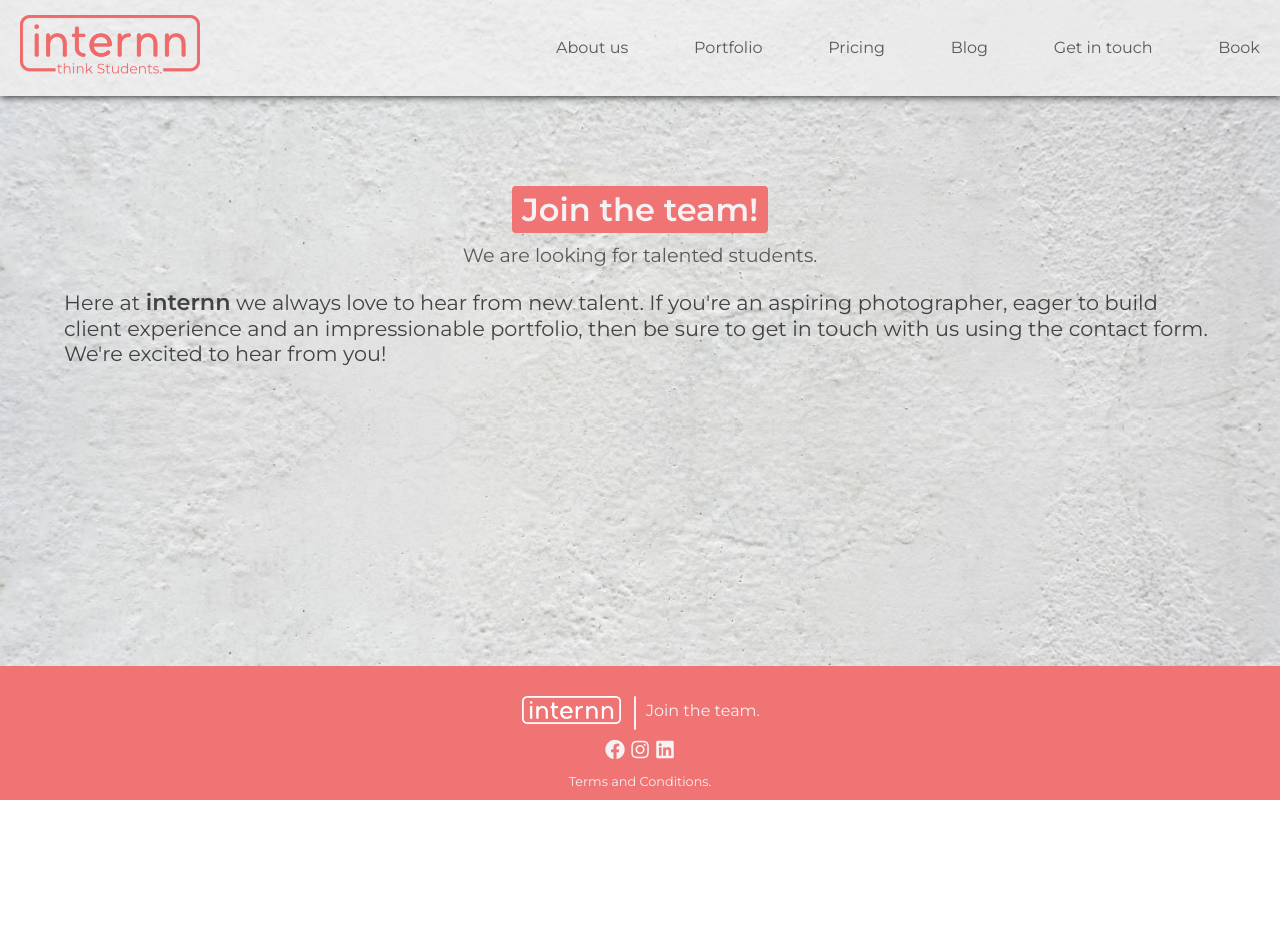
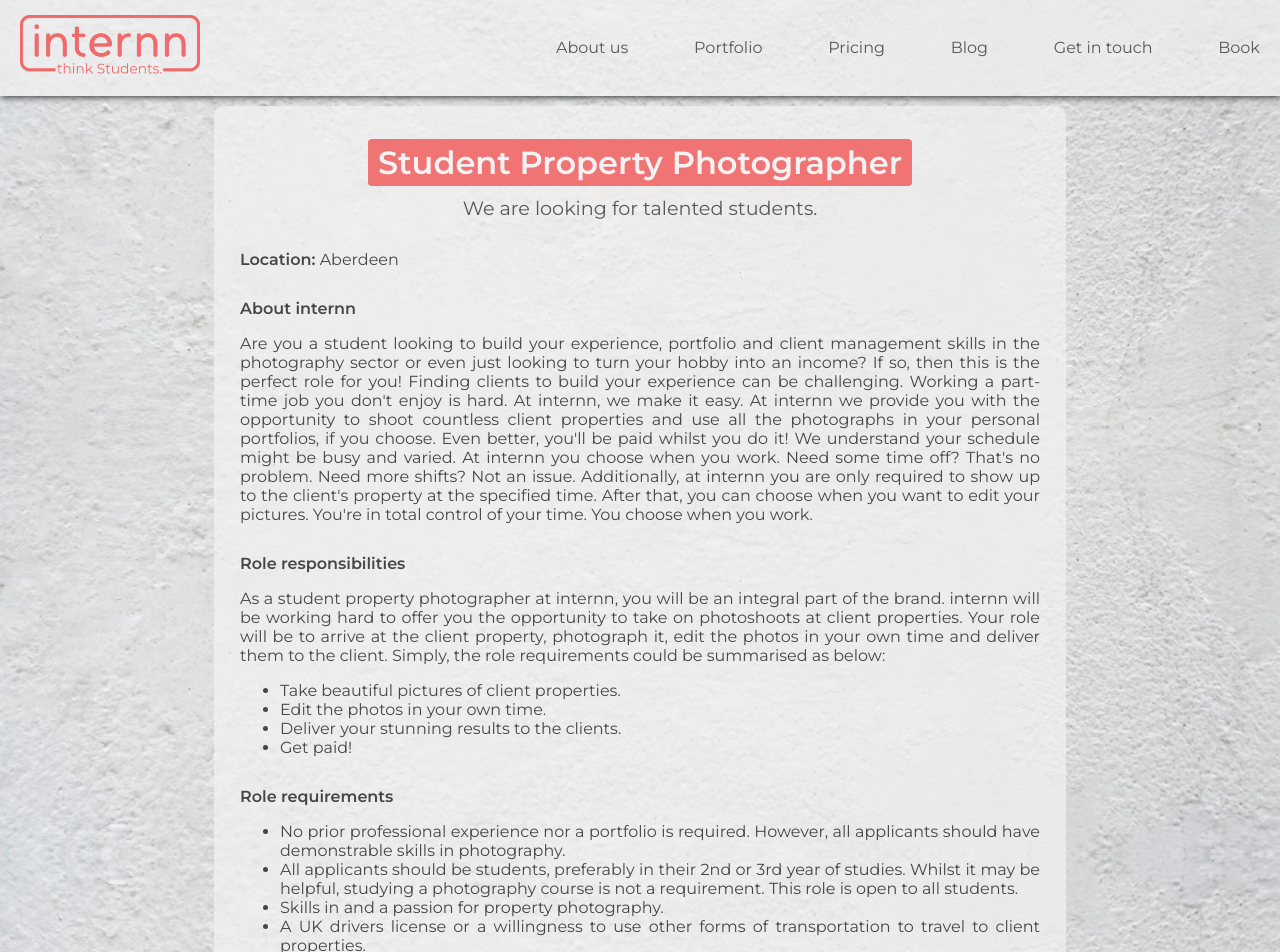
Before and after one commit to SamKelsey/internn-react-app, a React (Create React App) app in the folder client/: page /join-us in a window 1280 px wide. Shown: the top 952 px of the page. Before the commit the page ends 800 px from the top, so only its background shows below. Built offline with nearby package versions, Linux system fonts and the light colour scheme.

Commit message:
Updated join-us content

```diff
--- a/client/src/components/JoinUs/JoinUs.js
+++ /dev/null
@@ -1,25 +0,0 @@
-import React, { Component } from "react";
-import "./joinUs.css";
-
-import PageHeader from "../utilities/PageHeader/PageHeader";
-
-class JoinUs extends Component {
-  render() {
-    return (
-      <div className="section-text">
-        <PageHeader
-          title="Join the team!"
-          subtitle="We are looking for talented students."
-        />
-        <p>
-          Here at <span>internn</span> we always love to hear from new talent.
-          If you're an aspiring photographer, eager to build client experience
-          and an impressionable portfolio, then be sure to get in touch with us
-          using the contact form. We're excited to hear from you!
-        </p>
-      </div>
-    );
-  }
-}
-
-export default JoinUs;
--- /dev/null
+++ b/client/src/components/JoinUs/JoinUs.jsx
@@ -0,0 +1,63 @@
+import React, { Component } from "react";
+import "./joinUs.css";
+
+import PageHeader from "../utilities/PageHeader/PageHeader";
+
+class JoinUs extends Component {
+  render() {
+    const {
+      title,
+      location,
+      about,
+      responsibilities,
+      requirements,
+      who,
+      how,
+    } = require("./job-content.json");
+
+    return (
+      <div className="section-text">
+        <PageHeader
+          title={title}
+          subtitle="We are looking for talented students."
+        />
+        <div className="section">
+          <p>
+            <span className="bold-text">Location:</span> {location}
+          </p>
+        </div>
+        <div className="section">
+          <p className="header">About internn</p>
+          <p>{about}</p>
+        </div>
+        <div className="section">
+          <p className="header">Role responsibilities</p>
+          <p>{responsibilities.paragraph}</p>
+          <ul>
+            {responsibilities.bullets.map((bullet) => (
+              <li>{bullet}</li>
+            ))}
+          </ul>
+        </div>
+        <div className="section">
+          <p className="header">Role requirements</p>
+          <ul>
+            {requirements.map((requirement) => (
+              <li>{requirement}</li>
+            ))}
+          </ul>
+        </div>
+        <div className="section">
+          <p className="header">Who should apply for this role?</p>
+          <p>{who}</p>
+        </div>
+        <div className="section">
+          <p className="header">How to apply</p>
+          <p>{how}</p>
+        </div>
+      </div>
+    );
+  }
+}
+
+export default JoinUs;
--- /dev/null
+++ b/client/src/components/JoinUs/job-content.json
@@ -0,0 +1,23 @@
+{
+  "title": "Student Property Photographer",
+  "location": "Aberdeen",
+  "about": "Are you a student looking to build your experience, portfolio and client management skills in the photography sector or even just looking to turn your hobby into an income? If so, then this is the perfect role for you! Finding clients to build your experience can be challenging. Working a part-time job you don't enjoy is hard. At internn, we make it easy. At internn we provide you with the opportunity to shoot countless client properties and use all the photographs in your personal portfolios, if you choose. Even better, you'll be paid whilst you do it! We understand your schedule might be busy and varied. At internn you choose when you work. Need some time off? That's no problem. Need more shifts? Not an issue. Additionally, at internn you are only required to show up to the client's property at the specified time. After that, you can choose when you want to edit your pictures. You're in total control of your time. You choose when you work.",
+  "responsibilities": {
+    "paragraph": "As a student property photographer at internn, you will be an integral part of the brand. internn will be working hard to offer you the opportunity to take on photoshoots at client properties. Your role will be to arrive at the client property, photograph it, edit the photos in your own time and deliver them to the client. Simply, the role requirements could be summarised as below:",
+    "bullets": [
+      "Take beautiful pictures of client properties.",
+      "Edit the photos in your own time.",
+      "Deliver your stunning results to the clients.",
+      "Get paid!"
+    ]
+  },
+  "requirements": [
+    "No prior professional experience nor a portfolio is required. However, all applicants should have demonstrable skills in photography.",
+    "All applicants should be students, preferably in their 2nd or 3rd year of studies. Whilst it may be helpful, studying a photography course is not a requirement. This role is open to all students.",
+    "Skills in and a passion for property photography.",
+    "A UK drivers license or a willingness to use other forms of transportation to travel to client properties.",
+    "The necessary equipment for taking professional level property photographs. (Eg. A high quality camera and flash)."
+  ],
+  "who": "As stated in the above requirements, no prior professional experience nor a portfolio is required for this role. However, all applicants should be able to demonstrate a capability in producing great property photographs. As such, this role is not restricted to only those studying photography courses. If you are a student studying in another area but love to practice photography in your spare time then this is a great opportunity for you.",
+  "how": "To apply for this role, send your CV accompanied by a brief covering letter to careers@internn.co.uk. This is an opportunity to show why you're a fantastic fit for the role! We can't wait to hear from you!"
+}
--- a/client/src/components/JoinUs/joinUs.css
+++ b/client/src/components/JoinUs/joinUs.css
@@ -1,15 +1,24 @@
 .section-text {
-  margin: 80px 5vw;
+  margin: 10px auto;
+  width: 90%;
+  max-width: 800px;
   font-family: "Montserrat", sans-serif;
   color: rgba(0, 0, 0, 0.7);
+  background-color: rgba(244, 242, 243, 0.7);
+  border-radius: 10px;
+  padding: 1% 2%;
 }
 
-.section-text p {
-  font-size: 1.3rem;
+.section-text .bold-text {
+  font-weight: 900;
 }
 
-.section-text p span {
-  font-size: 1.4rem;
-  font-weight: bolder;
+.section-text .section {
+  text-align: justify;
+  margin: 30px 0;
+}
+
+.section-text .section .header {
+  font-weight: 900;
 }
 /*# sourceMappingURL=joinUs.css.map */
--- a/client/src/components/JoinUs/joinUs.scss
+++ b/client/src/components/JoinUs/joinUs.scss
@@ -1,14 +1,25 @@
+@import "../styleVariables";
+
 .section-text {
-  margin: 80px 5vw;
+  margin: 10px auto;
+  width: 90%;
+  max-width: 800px;
   font-family: "Montserrat", sans-serif;
   color: rgba(0, 0, 0, 0.7);
+  background-color: $sigWhiteOpaque;
+  border-radius: 10px;
+  padding: 1% 2%;
 
-  p {
-    font-size: 1.3rem;
+  .bold-text {
+    font-weight: 900;
+  }
 
-    span {
-      font-size: 1.4rem;
-      font-weight: bolder;
+  .section {
+    text-align: justify;
+    margin: 30px 0;
+
+    .header {
+      font-weight: 900;
     }
   }
 }
```
Also changed, not shown: 1 other file (tests, documents, lock files or other folders).
